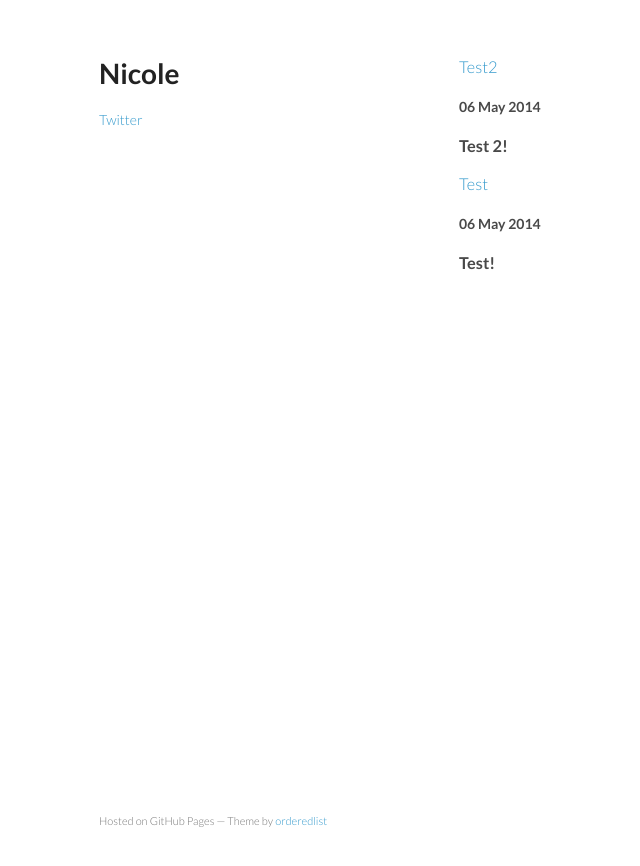
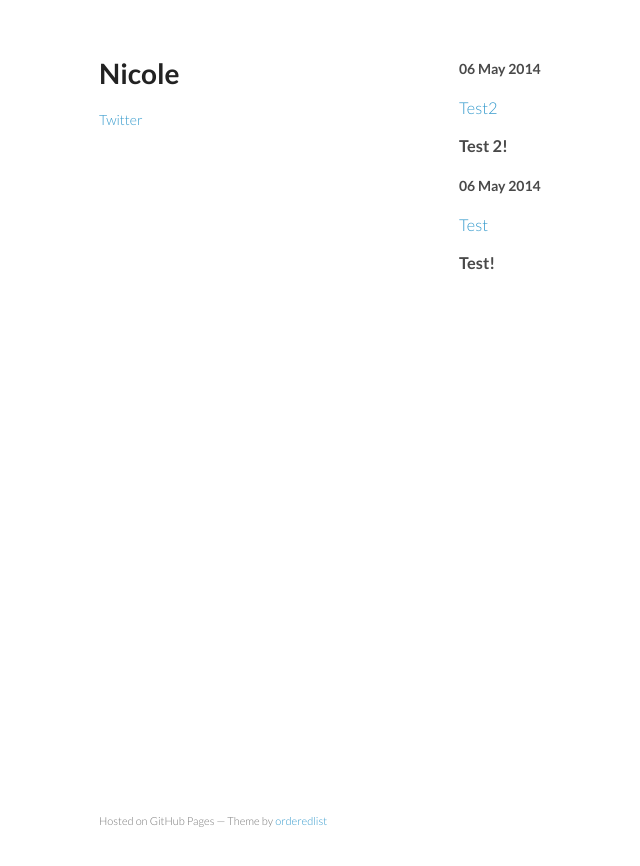
Before and after one commit to nicolewhite/nicolewhite.github.io_old, a Jekyll site: the page built from index.html, in a window 1280 px wide. Shown: the top 866 px of the page, without its empty margins (111-751 px from the left). Built offline with Jekyll 4.4.1, drawn with Linux system fonts in a browser that asks for light colours.

Commit message:
switch date position

```diff
--- a/index.html
+++ b/index.html
@@ -3,7 +3,7 @@ layout: default
 ---
 
 {% for post in site.posts %}
+	<h4>{{ post.date | date_to_long_string }}</h4>
 	<h3><a href="{{ post.url }}">{{ post.title }}</a></h3>
-	<h4>{{ post.date | date_to_long_string }}</h4>
     <p>{{ post.excerpt }}</p>
 {% endfor %}
```
